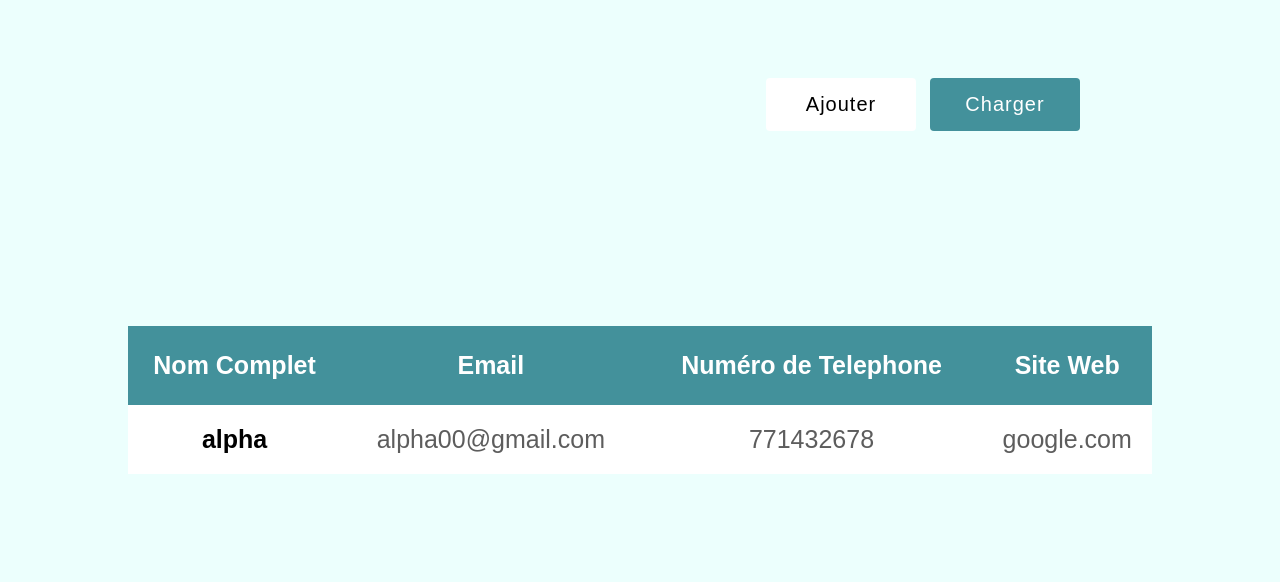
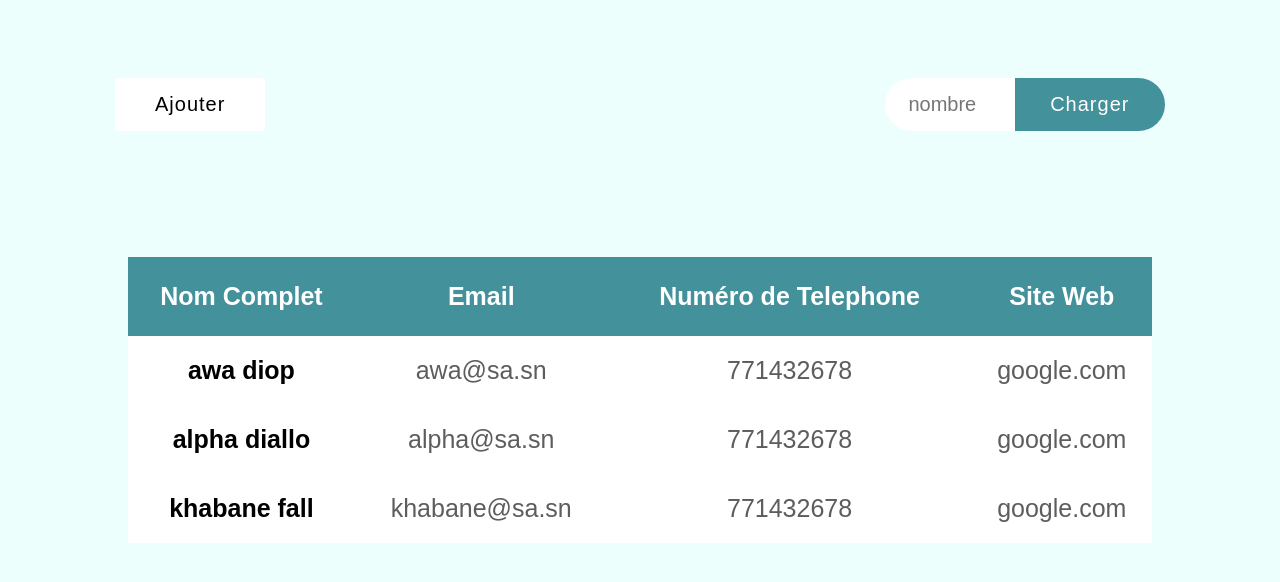
Before and after one commit to RIDIALfa/Flask, a Flask app: page / in a window 1280 px wide. Shown: the top 582 px of the page. Run offline with Flask 2, Linux system fonts and the light colour scheme; some libraries are stand-ins or nearby versions.

Commit message:
Récuperation des données du formulare users

```diff
--- a/controllers/index.py
+++ b/controllers/index.py
@@ -1,21 +1,62 @@
-from flask import redirect, render_template, request, session, url_for
+from flask import redirect, render_template, request, session
 from models.forms import CommentForm, PhotoForm, TodoForm, UserForm, PostForm, ALbumForm
 from models.creates_tables import Posts, Todos, Comments, Albums, Photos, db
 
-# CONTROLLER DE LA PAGE HOME
-def home():
-    form_user = UserForm(request.form)
-    return render_template('pages/home.html', formUser=form_user)
 
-
-
-# CONTROLLER DE LA PAGE DE CONNEXION
+# Fake datas
 users =[
     {'email': 'awa@sa.sn', 'password':'passer789', 'fullname':'awa diop', 'phone': 330000000},
     {'email': 'alpha@sa.sn', 'password':'passer123', 'fullname':'alpha diallo', 'phone': 440000000},
     {'email': 'khabane@sa.sn', 'password':'passer456', 'fullname':'khabane fall', 'phone': 550000000},
 ]
 
+
+
+# CONTROLLER DE LA PAGE HOME
+def home():
+    form_user = UserForm(request.form)
+
+    if request.method == 'POST':
+
+        print(form_user)
+
+        new_user = {
+            'name': form_user.fullname.data,
+            'username': form_user.username.data,
+            'email': form_user.email.data,
+            'phone': form_user.phone.data,
+            'website': form_user.website.data,
+
+        }
+
+        new_compagny = {
+            'compagny': form_user.compagny.data,
+            'bs': form_user.bs.data,
+            'catch': form_user.catch.data,
+        }
+
+        new_addresse = {
+            'ville': form_user.ville.data,
+            'rue': form_user.rue.data,
+            'suite': form_user.suite.data,
+            'zipcode': form_user.zipcode.data,
+            'lat': form_user.lat.data,
+            'long': form_user.long.data,
+        }
+
+        print("*******Adresse : ", new_addresse)
+        print("*******Compagnie : ", new_compagny)
+        print("*******User : ", new_user)
+
+
+        return redirect('/')
+
+
+    return render_template('pages/home.html', formUser=form_user, users = users)
+
+
+
+# CONTROLLER DE LA PAGE DE CONNEXION
 def login(email):
 
     if request.method == 'POST':
@@ -56,7 +97,6 @@ def posts():
             db.session.commit()
 
             return redirect('/posts')
-            # return render_template('pages/posts.html', formPost = form_post, posts=posts)
 
         return render_template('pages/posts.html', formPost = form_post, posts=posts)
     else:
--- a/models/forms.py
+++ b/models/forms.py
@@ -32,6 +32,7 @@ class PhotoForm(Form):
 class UserForm(Form):
     fullname = StringField('fullname',[validators.length(max=100),validators.DataRequired()],render_kw={"placeholder":"Nom complet"})
     username = StringField('username',[validators.length(max=100),validators.DataRequired()],render_kw={"placeholder":"Nom d'utilisateur"})
+    email = StringField('email',[validators.length(max=100),validators.DataRequired()],render_kw={"placeholder":"Adresse email"})
     phone = StringField('phone',[validators.length(max=100),validators.DataRequired()],render_kw={"placeholder":"Numéro de téléphone"})
     website = StringField('website',[validators.length(max=100),validators.DataRequired()],render_kw={"placeholder":"Lien du site web"})
     ville = StringField('ville',[validators.length(max=100),validators.DataRequired()],render_kw={"placeholder":"Ville"})
--- a/routes/index.py
+++ b/routes/index.py
@@ -5,7 +5,7 @@ from controllers.index import home, login, compte, posts, post, albums, album, t
 routers = Blueprint('root', __name__)
 
 
-routers.route('/')(home)
+routers.route('/', methods=['GET','POST'])(home)
 
 routers.route('/connexion/', defaults={'email': ''}, methods=['GET','POST'])(login)
 routers.route('/connexion/<email>', methods=['GET','POST'])(login)
--- a/static/css/style.css
+++ b/static/css/style.css
@@ -91,11 +91,7 @@ table#tableHome td{
     justify-content: center;
     align-items: center;
 }
-.buttonHome{
-    position: absolute;
-    top: 78px;
-    right: 200px;
-}
+
 
 .buttonHome button{
     border-radius: 4px;
@@ -115,6 +111,7 @@ table#tableHome td{
 #charger{
     background-color:#43919B ;
     color: #fff;
+    border-radius: 0 30px 30px 0;
 }
 /* dl{
     display: flex;
@@ -220,3 +217,44 @@ span{
     margin-bottom: 25px;
     font-weight: bold;
 }
+
+
+/* *************************** */
+/* *********PAGE Home******** */
+/* ************************* */
+.message{
+    background: #F05;
+    color: #ffffff;
+    padding: 20px;
+    margin-bottom: 30px;
+    letter-spacing: 1px;
+    font-size: 20px;
+}
+
+.buttonHome{
+    /* background-color: #FD9E9E; */
+    position: absolute;
+    top: 78px;
+    width: 82%;
+    display: flex;
+    justify-content: space-between;
+    margin: 0 14%;
+}
+
+.buttonHome form{
+    display: flex;
+    align-items: center;
+}
+
+
+
+.buttonHome #inputNumber{
+    padding: 15px;
+    width: 100px;
+    border-radius: 4px;
+    border: none;
+    outline: 0;
+    border-radius: 30px 0 0 30px;
+    font-size: 20px;
+    text-align: center;
+}
--- a/static/javascript/overlay.js
+++ b/static/javascript/overlay.js
@@ -1,10 +1,26 @@
-var overlay=document.querySelector('.divOverlay')
-var button=document.querySelector('#ajouter')
-var btnquit=document.querySelector('#btnQuite')
+var overlay = document?.querySelector('.divOverlay')
+var button = document?.querySelector('#ajouter')
+var btnquit = document?.querySelector('#btnQuite')
+var formLoad = document?.querySelector('#formLoad')
+var inputNumber = document?.querySelector('#inputNumber')
 
-button.addEventListener("click",()=>{
+button && button.addEventListener("click",()=>{
     overlay.classList.add('show')
 })
-btnquit.addEventListener("click",()=>{
+btnquit && btnquit.addEventListener("click",()=>{
     overlay.classList.remove('show')
 })
+
+
+inputNumber && inputNumber.addEventListener('focusout',(e)=>{
+    let value = e.target.value
+
+    if( value < 1 || value > 5){
+        e.target.value = ''
+    }
+})
+
+
+formLoad && formLoad.addEventListener('submit',(e)=>{
+    e.preventDefault()
+})
--- a/templates/pages/home.html
+++ b/templates/pages/home.html
@@ -9,13 +9,14 @@
 <div class="content">
 
     <div class="divOverlay">
-        <form id="formUser" class="post formBlock">
+        <form id="formUser" method="post" class="post formBlock">
             <button id="btnQuite">x</button>
             <h2>Ajouter un utilisateur</h2>
             <div>
               <div class="formGroup">
                 {{ formUser.fullname() }}
                 {{ formUser.username() }}
+                {{ formUser.email() }}
                 {{ formUser.phone() }}
                 {{ formUser.website() }}
               </div>
@@ -43,9 +44,15 @@
 
     <div class="buttonHome">
         <button id="ajouter">Ajouter</button>
-        <button id="charger">Charger</button>
+        <form id="formLoad" method="post">
+          <input type="number" id="inputNumber" placeholder="nombre" min="1" max="5">
+          <button id="charger">Charger</button>
+        </form>
     </div>
-        <table id="tableHome">
+
+
+        {% if users %}
+          <table id="tableHome">
             <thead>
                 <tr>
                     <th>Nom Complet</th>
@@ -55,13 +62,18 @@
                 </tr>
             </thead>
             <tbody>
-                <tr>
-                    <td><a id="loginHomeLink" href="{{'/connexion/'+'alpha'}}">alpha</a></td>
-                    <td>alpha00@gmail.com</td>
+                {% for user in users %}
+                  <tr>
+                    <td><a id="loginHomeLink" href="{{'/connexion/'+user.get('email')}}">{{ user.fullname }}</a></td>
+                    <td>{{user.email}}</td>
                     <td>771432678</td>
                     <td>google.com</td>
-                </tr>
+                  </tr>
+                {% endfor %}
             </tbody>
-        </table>
+          </table>
+        {% else %}
+          <p>Aucun utilisateurs pour le moment !</p>
+        {% endif %}
 </div>
 {% endblock %}
```
